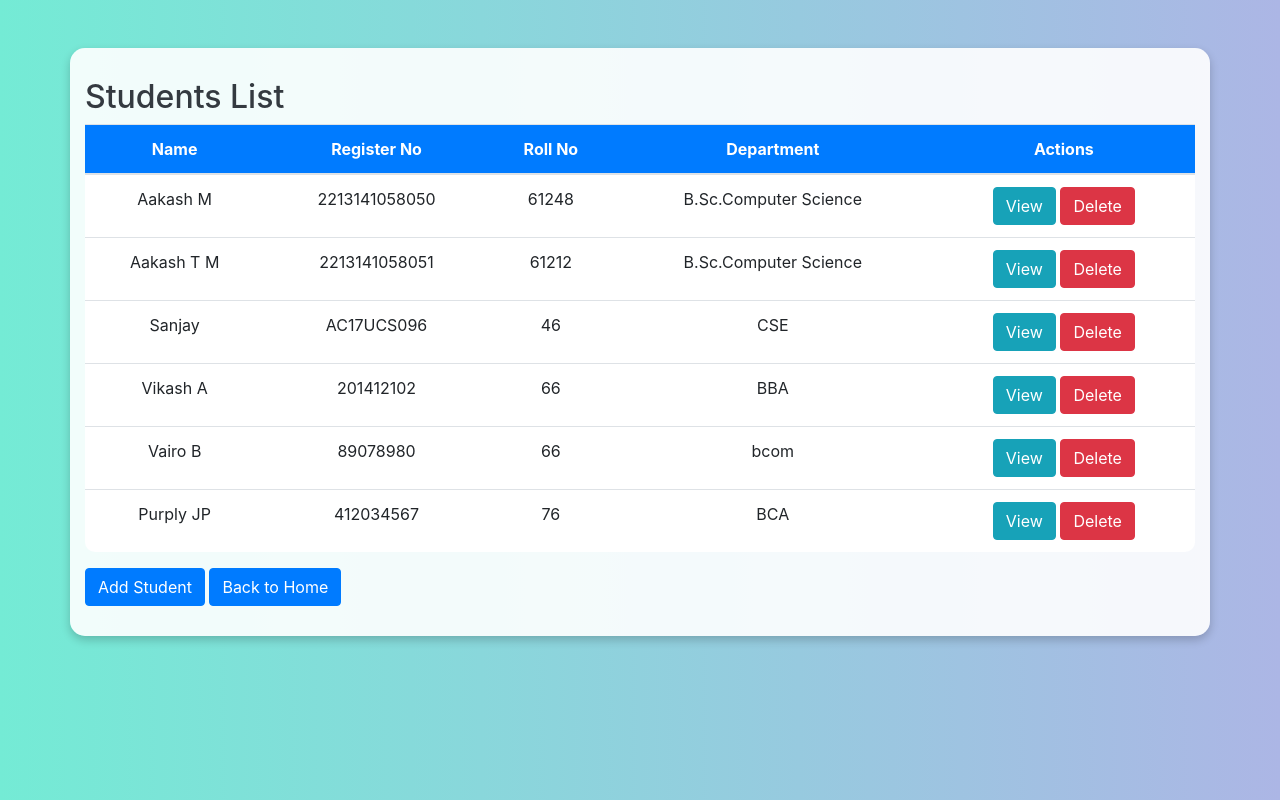
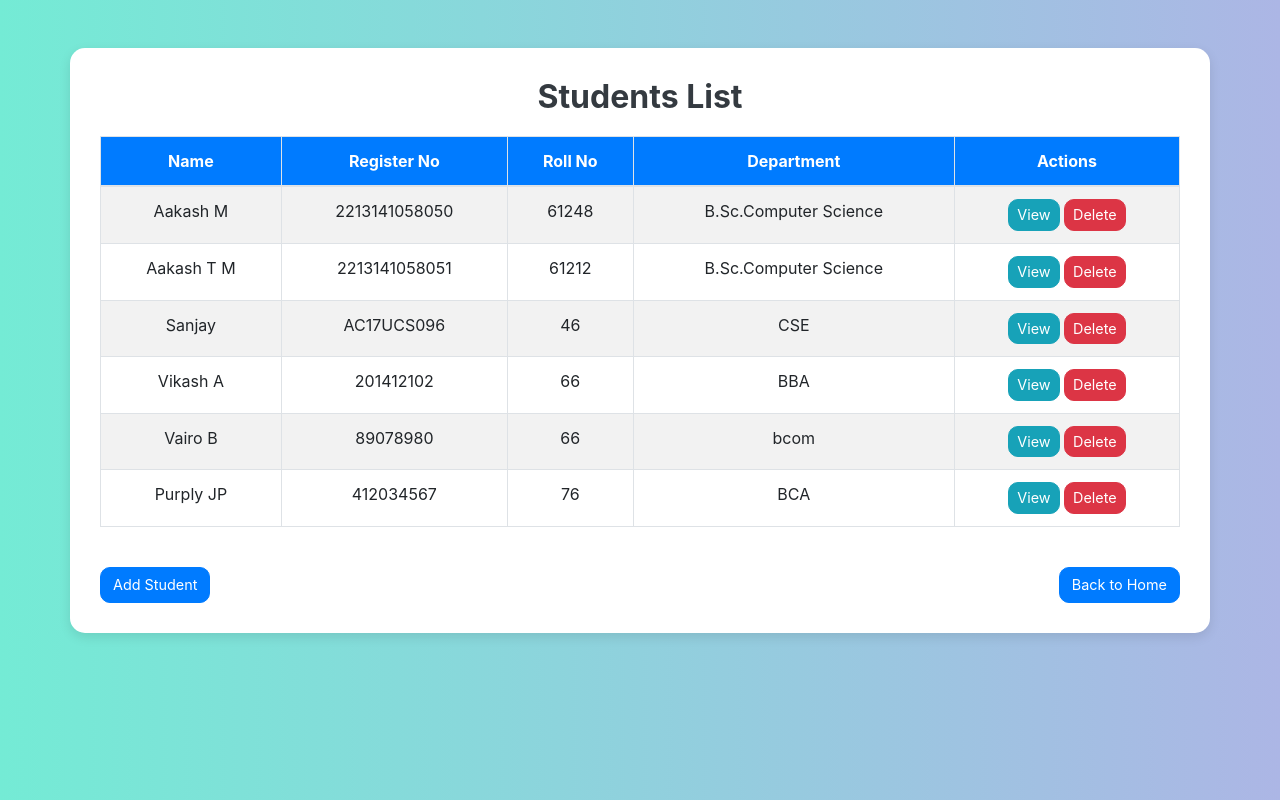
Before and after one commit to peacemaker2k/student-data-management-system, a Flask app: page /students_list in a window 1280 px wide. Run offline with Flask 3, Linux system fonts and the light colour scheme; a user stored in the database is signed in; data comes from the database, SQL or seed files in the repository; some libraries are stand-ins or nearby versions.

Commit message:
Modified students_list.html

```diff
--- a/templates/students_list.html
+++ b/templates/students_list.html
@@ -1,30 +1,89 @@
 <!DOCTYPE html>
 <html lang="en">
   <head>
-    <meta charset="UTF-8">
-    <meta name="viewport" content="width=device-width, initial-scale=1.0">
+    <meta charset="UTF-8" />
+    <meta name="viewport" content="width=device-width, initial-scale=1.0" />
     <title>Students List</title>
-    <link rel="stylesheet" href="{{ url_for('static', filename='styles.css') }}">
-    <link rel="stylesheet" href="https://stackpath.bootstrapcdn.com/bootstrap/4.5.2/css/bootstrap.min.css">
+    <link
+      rel="stylesheet"
+      href="{{ url_for('static', filename='styles.css') }}"
+    />
+    <link
+      rel="stylesheet"
+      href="https://stackpath.bootstrapcdn.com/bootstrap/4.5.2/css/bootstrap.min.css"
+    />
+    <style>
+      body {
+        background-color: #f8f9fa;
+      }
+      .container {
+        background-color: #fff;
+        border-radius: 15px;
+        padding: 30px;
+        box-shadow: 0 4px 12px rgba(0, 0, 0, 0.1);
+      }
+      h2 {
+        font-size: 2rem;
+        font-weight: bold;
+        margin-bottom: 20px;
+      }
+      .table thead {
+        background-color: #007bff;
+        color: #fff;
+      }
+      .btn {
+        border-radius: 10px;
+        font-size: 0.9rem;
+      }
+      .btn-primary,
+      .btn-info,
+      .btn-danger {
+        transition: background-color 0.3s ease, transform 0.2s ease;
+      }
+      .btn:hover {
+        transform: scale(1.05);
+      }
+      .alert {
+        border-radius: 10px;
+      }
+      @media (max-width: 576px) {
+        h2 {
+          font-size: 1.5rem;
+        }
+        .btn {
+          margin-bottom: 10px;
+          width: 100%;
+        }
+        .table-responsive {
+          font-size: 0.85rem;
+        }
+      }
+    </style>
   </head>
   <body>
     <div class="container mt-5">
-        <!-- ✅ Flash Messages -->
-        {% with messages = get_flashed_messages(with_categories=true) %}
-        {% if messages %}
-        {% for category, message in messages %}
-        <div class="alert alert-{{ category }} alert-dismissible fade show" role="alert">
+      {% with messages = get_flashed_messages(with_categories=true) %} {% if
+      messages %} {% for category, message in messages %}
+      <div
+        class="alert alert-{{ category }} alert-dismissible fade show"
+        role="alert"
+      >
         {{ message }}
-        <button type="button" class="close" data-dismiss="alert" aria-label="Close">
+        <button
+          type="button"
+          class="close"
+          data-dismiss="alert"
+          aria-label="Close"
+        >
           <span aria-hidden="true">&times;</span>
         </button>
       </div>
-        {% endfor %}
-    {% endif %}
-{% endwith %}
-        <h2>Students List</h2>
-        <table class="table">
-            <thead>
+      {% endfor %} {% endif %} {% endwith %}
+
+      <h2 class="text-center">Students List</h2>
+      <div class="table-responsive">
+        <table class="table table-striped table-bordered">
+          <thead class="text-center">
             <tr>
               <th>Name</th>
               <th>Register No</th>
@@ -40,16 +99,35 @@
               <td>{{ student.register_no }}</td>
               <td>{{ student.roll_no }}</td>
               <td>{{ student.department }}</td>
-                    <td>
-                        <a href="{{ url_for('student_details', register_no=student.register_no) }}" class="btn btn-info">View</a>
-                        <a href="{{ url_for('delete_student', register_no=student.register_no) }}" class="btn btn-danger">Delete</a>
+              <td class="text-center">
+                <a
+                  href="{{ url_for('student_details', register_no=student.register_no) }}"
+                  class="btn btn-info btn-sm"
+                  >View</a
+                >
+                <a
+                  href="{{ url_for('delete_student', register_no=student.register_no) }}"
+                  class="btn btn-danger btn-sm"
+                  onclick="return confirm('Are you sure you want to delete {{ student.name }}?');"
+                  >Delete</a
+                >
               </td>
             </tr>
             {% endfor %}
           </tbody>
         </table>
-        <a href="{{ url_for('add_student') }}" class="btn btn-primary">Add Student</a>
-        <a href="{{ url_for('dashboard') }}" class="btn btn-primary">Back to Home</a>
       </div>
+      <div class="d-flex justify-content-between flex-wrap mt-4">
+        <a href="{{ url_for('add_student') }}" class="btn btn-primary"
+          >Add Student</a
+        >
+        <a href="{{ url_for('dashboard') }}" class="btn btn-primary"
+          >Back to Home</a
+        >
+      </div>
+    </div>
+
+    <script src="https://code.jquery.com/jquery-3.5.1.slim.min.js"></script>
+    <script src="https://cdn.jsdelivr.net/npm/bootstrap@4.5.2/dist/js/bootstrap.bundle.min.js"></script>
   </body>
 </html>
```
Lines whose indentation alone changed are shown as unchanged.
